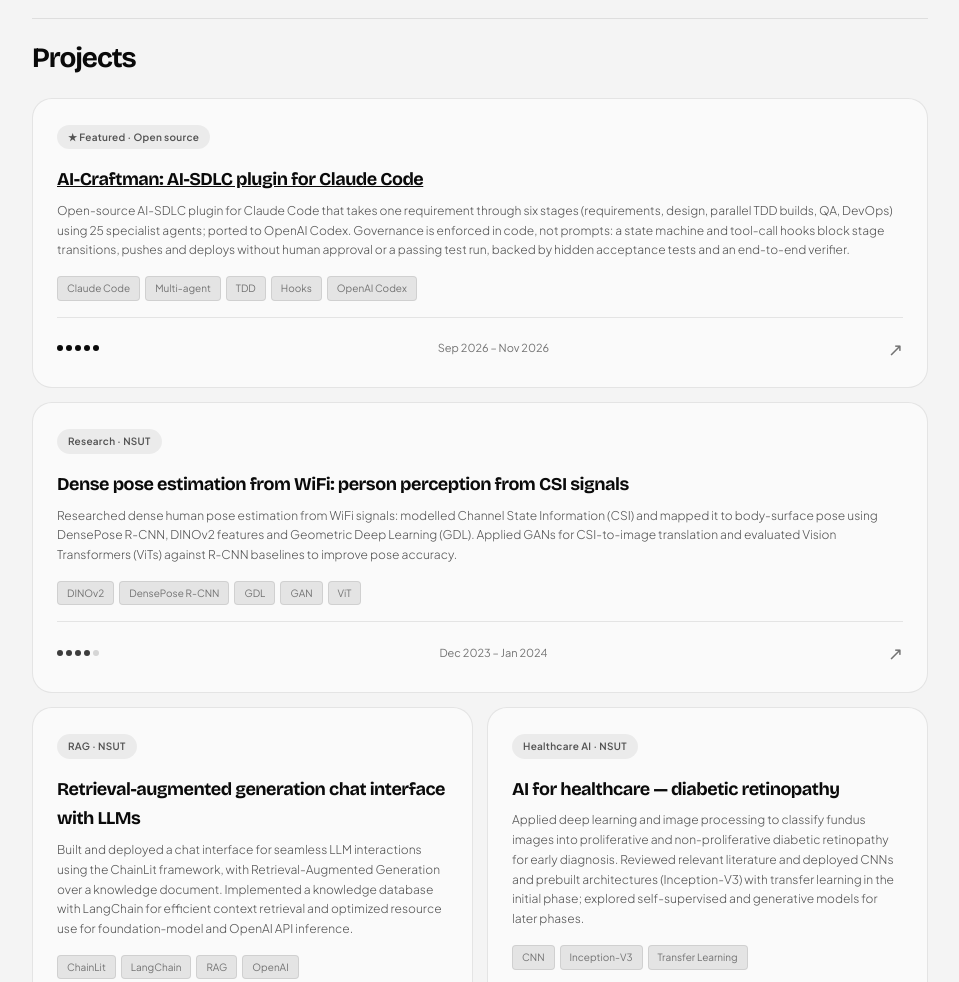
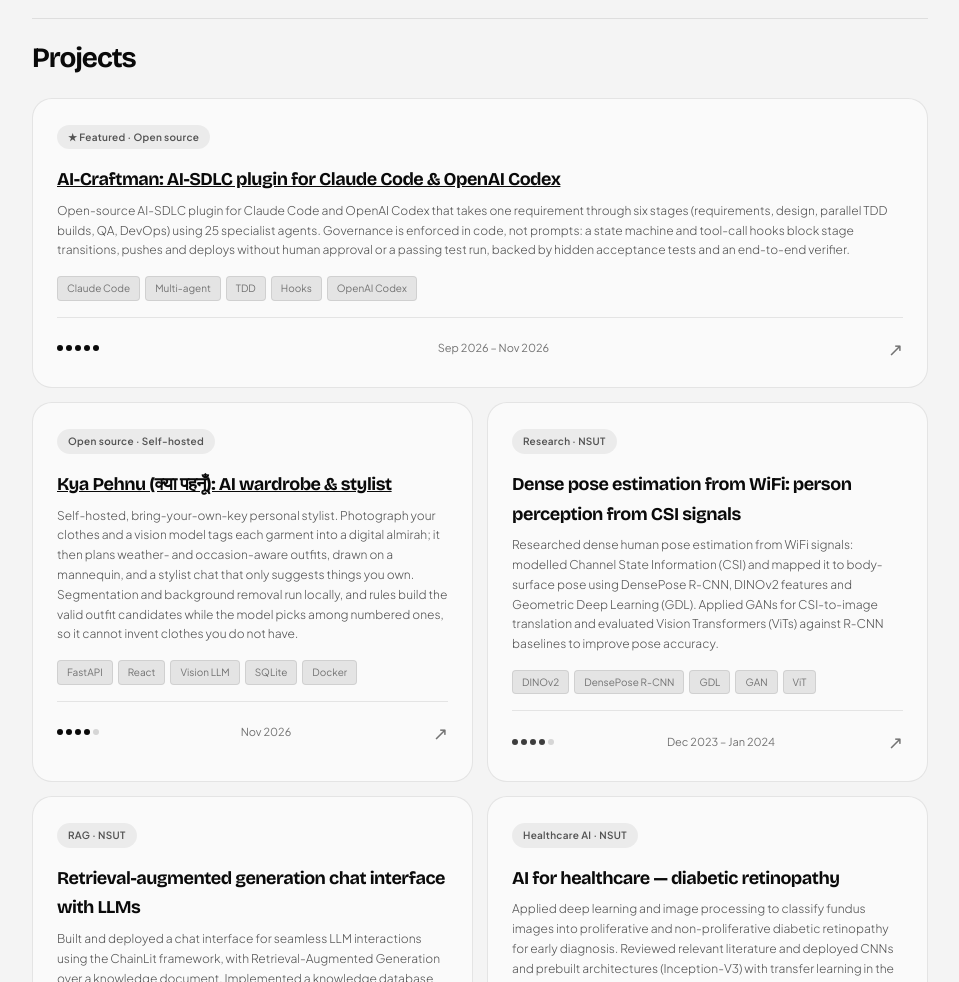
Before and after one commit to suraj-singh-sde/portfolio, a plain HTML site: page index.html in a window 1280 px wide. Shown: the part 2157-3139 px from the top of the page, without its empty margins (160-1119 px from the left). Drawn offline with nearby package versions, Linux system fonts and the light colour scheme.

Commit message:
Add Kya Pehnu project; note AI-Craftman supports Codex
Co-Authored-By: Claude Fable 5.2 <noreply@anthropic.com>

```diff
--- a/index.html
+++ b/index.html
@@ -347,12 +347,19 @@
     <div class="proj-grid" id="pgrid">
       <div class="pcard featured" data-c="ai">
         <div class="pbadge pb-tool">★ Featured · Open source</div>
-        <div class="pname"><a href="https://github.com/suraj-singh-sde/ai-craftman" target="_blank" rel="noopener noreferrer" style="color:inherit">AI-Craftman: AI-SDLC plugin for Claude Code</a></div>
-        <div class="pdesc">Open-source AI-SDLC plugin for Claude Code that takes one requirement through six stages (requirements, design, parallel TDD builds, QA, DevOps) using 25 specialist agents; ported to OpenAI Codex. Governance is enforced in code, not prompts: a state machine and tool-call hooks block stage transitions, pushes and deploys without human approval or a passing test run, backed by hidden acceptance tests and an end-to-end verifier.</div>
+        <div class="pname"><a href="https://github.com/suraj-singh-sde/ai-craftman" target="_blank" rel="noopener noreferrer" style="color:inherit">AI-Craftman: AI-SDLC plugin for Claude Code &amp; OpenAI Codex</a></div>
+        <div class="pdesc">Open-source AI-SDLC plugin for Claude Code and OpenAI Codex that takes one requirement through six stages (requirements, design, parallel TDD builds, QA, DevOps) using 25 specialist agents. Governance is enforced in code, not prompts: a state machine and tool-call hooks block stage transitions, pushes and deploys without human approval or a passing test run, backed by hidden acceptance tests and an end-to-end verifier.</div>
         <div class="ptags"><span class="ptag">Claude Code</span><span class="ptag">Multi-agent</span><span class="ptag">TDD</span><span class="ptag">Hooks</span><span class="ptag">OpenAI Codex</span></div>
         <div class="pfoot"><div class="pdots"><div class="pdot" style="background:var(--a1)"></div><div class="pdot" style="background:var(--a1)"></div><div class="pdot" style="background:var(--a1)"></div><div class="pdot" style="background:var(--a1)"></div><div class="pdot" style="background:var(--a1)"></div></div><span class="pstatus">Sep 2026 – Nov 2026</span><span class="parr">↗</span></div>
       </div>
-      <div class="pcard featured" data-c="research">
+      <div class="pcard" data-c="ai">
+        <div class="pbadge pb-ai">Open source · Self-hosted</div>
+        <div class="pname"><a href="https://github.com/suraj-singh-sde/kya-pehnu" target="_blank" rel="noopener noreferrer" style="color:inherit">Kya Pehnu (क्या पहनूँ): AI wardrobe &amp; stylist</a></div>
+        <div class="pdesc">Self-hosted, bring-your-own-key personal stylist. Photograph your clothes and a vision model tags each garment into a digital almirah; it then plans weather- and occasion-aware outfits, drawn on a mannequin, and a stylist chat that only suggests things you own. Segmentation and background removal run locally, and rules build the valid outfit candidates while the model picks among numbered ones, so it cannot invent clothes you do not have.</div>
+        <div class="ptags"><span class="ptag">FastAPI</span><span class="ptag">React</span><span class="ptag">Vision LLM</span><span class="ptag">SQLite</span><span class="ptag">Docker</span></div>
+        <div class="pfoot"><div class="pdots"><div class="pdot" style="background:var(--a1)"></div><div class="pdot" style="background:var(--a1)"></div><div class="pdot" style="background:var(--a1)"></div><div class="pdot" style="background:var(--a1)"></div><div class="pdot" style="background:var(--c4)"></div></div><span class="pstatus">Nov 2026</span><span class="parr">↗</span></div>
+      </div>
+      <div class="pcard" data-c="research">
         <div class="pbadge pb-mob">Research · NSUT</div>
         <div class="pname">Dense pose estimation from WiFi: person perception from CSI signals</div>
         <div class="pdesc">Researched dense human pose estimation from WiFi signals: modelled Channel State Information (CSI) and mapped it to body-surface pose using DensePose R-CNN, DINOv2 features and Geometric Deep Learning (GDL). Applied GANs for CSI-to-image translation and evaluated Vision Transformers (ViTs) against R-CNN baselines to improve pose accuracy.</div>
```
